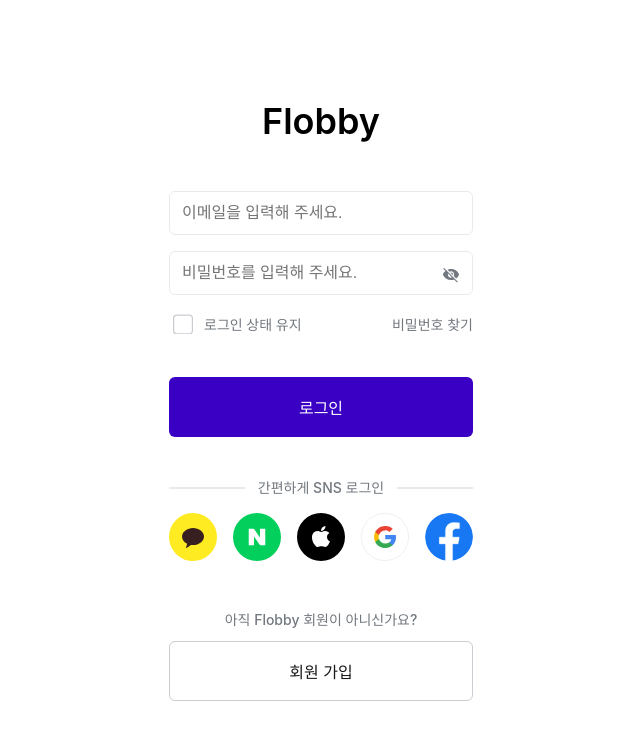
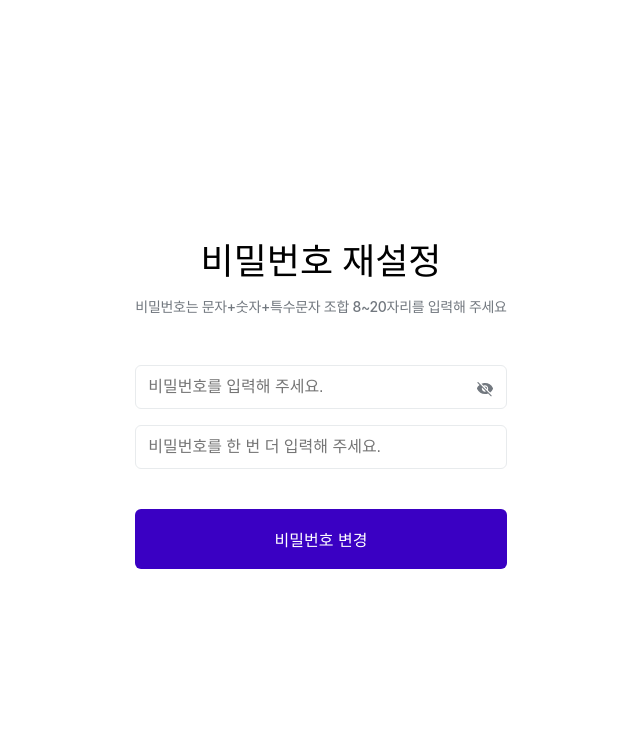
Before and after one commit to kelvin3476/Flobby, a React (Vite) app: page / in a window 1280 px wide. Shown: the top 740 px of the page, without its empty margins (319-959 px from the left). Built offline with nearby package versions, Linux system fonts and the light colour scheme.

Commit message:
01/07 password change

```diff
--- a/src/App.tsx
+++ b/src/App.tsx
@@ -1,11 +1,13 @@
 import React from "react";
 import Login from "./pages/Login";
 import './App.css';
+import PasswordReset from "./pages/PasswordReset";
 
 function App() {
   return (
     <>
-      <Login />
+      {/* <Login /> */}
+      <PasswordReset />
     </>
   );
 }
--- /dev/null
+++ b/src/pages/PasswordReset.tsx
@@ -0,0 +1,58 @@
+import React from 'react';
+import Header from '../components/login/Header';
+import Input from '../components/input/Input';
+import Button from '../components/button/Button';
+
+import useLoginForm from '../hooks/login/useLoginForm';
+
+import '../styles/login/PasswordReset.scss';
+import Footer from '../components/login/Footer';
+
+
+
+const PasswordReset = () => {
+  const {
+    inputType,
+    password,
+    isPasswordValid,
+    passwordError,
+    handlePasswordBlur,
+    handlePasswordChange,
+    handlePasswordVisibility,
+} = useLoginForm();
+  return (
+    <div className='passreset-container'>
+      <div className='passreset-title'>
+        <Header headerTitle='비밀번호 재설정'/>
+        <span>비밀번호는 문자+숫자+특수문자 조합 8~20자리를 입력해 주세요</span>
+      </div>
+      <main>
+        <div className='input-container'>
+          <label>
+            <Input type={inputType}
+                value={password}
+                onClick={handlePasswordVisibility}
+                onChange={handlePasswordChange}
+                onBlur={handlePasswordBlur}
+                isValid={isPasswordValid}
+                errorMessage={passwordError}
+                  placeholder='비밀번호를 입력해 주세요.' />
+          </label>
+          <label>
+            <Input type={inputType}
+                value={password}
+                onClick={handlePasswordVisibility}
+                onChange={handlePasswordChange}
+                onBlur={handlePasswordBlur}
+                isValid={isPasswordValid}
+                errorMessage={passwordError}
+                  placeholder='비밀번호를 한 번 더 입력해 주세요.'/>
+          </label>
+        </div>
+        <Button className="passChange-button" title="비밀번호 변경" onClick={() => console.log('로그인 버튼 클릭!!')}/>
+      </main>
+    </div>
+  );
+}
+
+export default PasswordReset;
--- /dev/null
+++ b/src/styles/login/PasswordReset.scss
@@ -0,0 +1,153 @@
+
+.passreset-container {
+  display: flex;
+  flex-direction: column;
+  width: 100%;
+  height: 50%;
+  gap: 48px;
+
+
+  .passreset-title{
+    display: flex;
+    flex-direction: column;
+    gap: 12px;
+
+  >span{
+    color: #72787F;
+    font-size: 14px;
+    font-style: normal;
+    font-weight: 500;
+    line-height: 150%;
+    letter-spacing: -0.3px;
+  }
+}
+
+
+  main {
+    display: flex;
+    flex-direction: column;
+    width: 100%;
+    height: 100%;
+    gap: 40px;
+
+    .input-container {
+      display: flex;
+      flex-direction: column;
+      gap: 16px;
+
+      > label {
+        position: relative;
+        display: flex;
+        flex-direction: column;
+        gap: 6px;
+
+        > input {
+          flex: 1;
+          padding: 12px;
+          border: 1px solid #E8EBED;
+          border-radius: 6px;
+
+          color: #191919;
+          font-size: 16px;
+          font-style: normal;
+          font-weight: 500;
+        }
+
+        > input:focus {
+          outline: none;
+          border: 1px solid #191919;
+        }
+
+        .password {
+          position: absolute;
+          right: 10px;
+          top: 11px;
+          background-image: url("../../assets/svg/login/login_password_hide.svg");
+          width: 24px;
+          height: 24px;
+          border: none;
+          background-color: transparent;
+          cursor: pointer;
+
+          &.active {
+            background-image: url("../../assets/svg/login/login_password_show.svg");
+          }
+        }
+        .passwordCheck {
+          position: absolute;
+          right: 10px;
+          top: 11px;
+          background-image: url("../../assets/svg/login/login_password_hide.svg");
+          width: 24px;
+          height: 24px;
+          border: none;
+          background-color: transparent;
+          cursor: pointer;
+
+          &.active {
+            background-image: url("../../assets/svg/login/login_password_show.svg");
+          }
+        }
+
+        .reset {
+          display: none;
+          position: absolute;
+          right: 10px;
+          top: 12.25px;
+          background-image: url("../../assets/svg/login/login_reset_button.svg");
+          width: 20px;
+          height: 20px;
+          border: none;
+          background-color: transparent;
+          cursor: pointer;
+        }
+
+        .reset-password {
+          display: none;
+          position: absolute;
+          right: 40px;
+          top: 12.25px;
+          background-image: url("../../assets/svg/login/login_reset_button.svg");
+          width: 20px;
+          height: 20px;
+          border: none;
+          background-color: transparent;
+          cursor: pointer;
+        }
+
+        &:focus-within > .password,
+        &:focus-within > .reset,
+        &:focus-within > .reset-password {
+          display: block;
+        }
+      }
+
+      > label > input.error {
+        border: 1px solid #F94E51;
+      }
+
+      .error-message {
+        text-align: start;
+        color: #F94E51;
+        font-size: 14px;
+        font-style: normal;
+        font-weight: 500;
+      }
+
+    }
+
+    .passChange-button {
+      cursor: pointer;
+      background: #3A00C3;
+      border: none;
+      border-radius: 6px;
+      padding: 12px 10px;
+      height: 60px;
+
+      color: #fff;
+      font-size: 16px;
+      font-style: normal;
+      font-weight: 600;
+    }
+  }
+}
```
